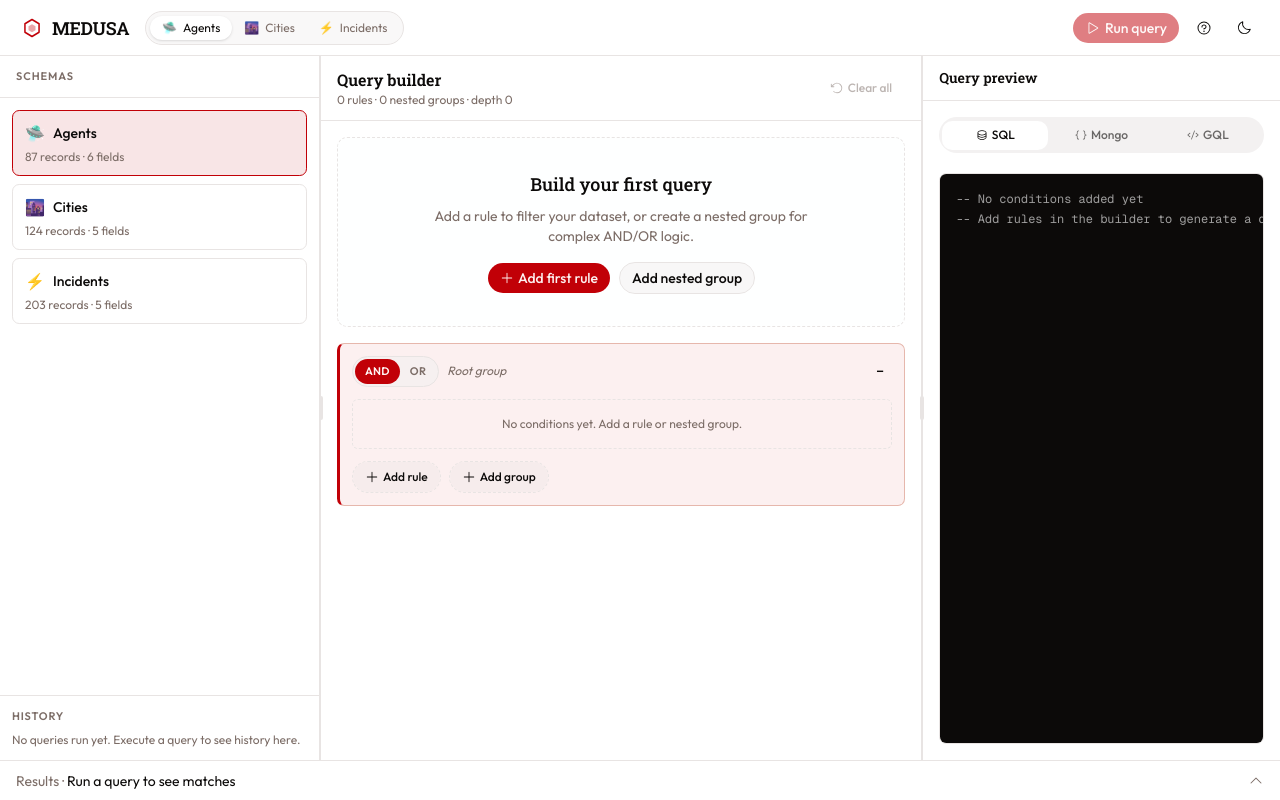
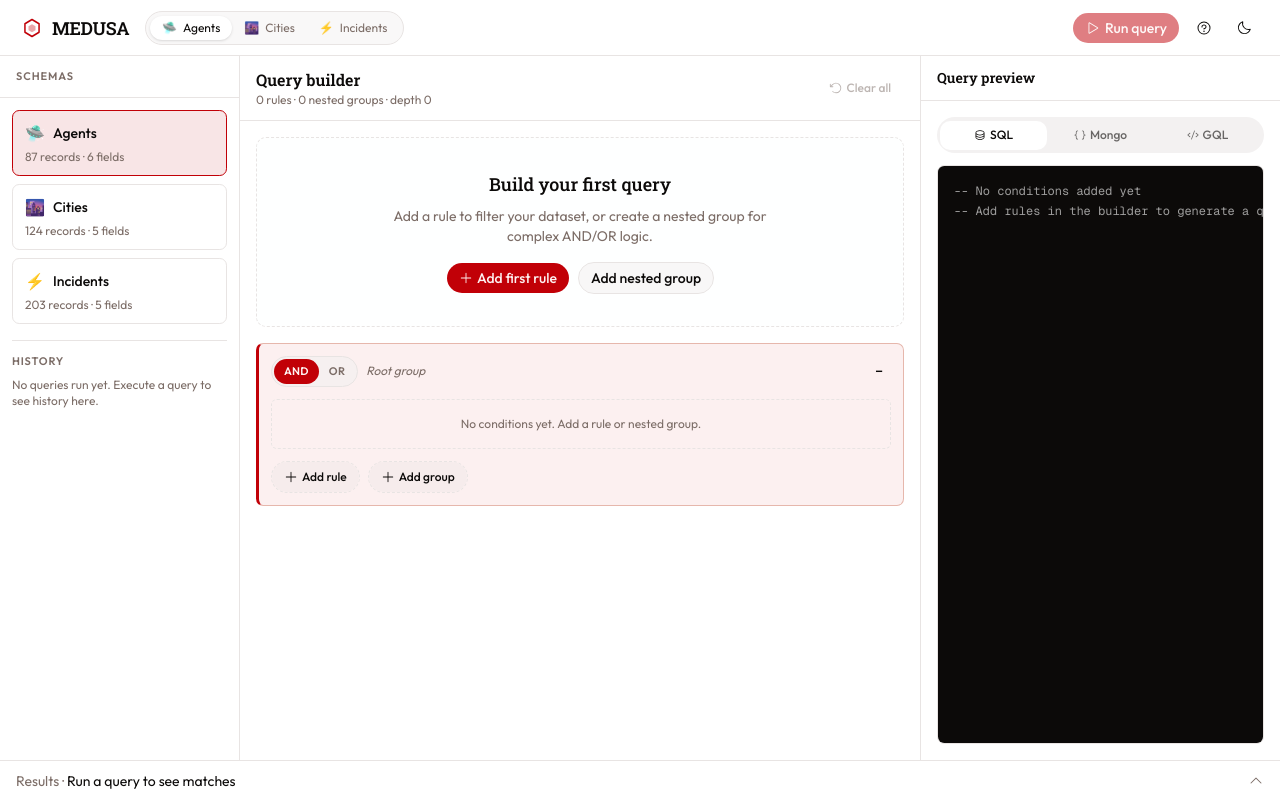
Before and after one commit to Peliah/medusa, a Next.js app: page /builder in a window 1280 px wide. Built offline with nearby package versions, Linux system fonts and the light colour scheme.

Commit message:
fix: fix responsive breakpoints (incorrect resizable min-sizes were forcing ~640px+ width)

```diff
--- a/app/globals.css
+++ b/app/globals.css
@@ -350,13 +350,13 @@
 .builder-shell {
   --builder-header-h: 3.5rem;
   --builder-sidebar-w: 15rem;
-  --builder-preview-w: 22.5rem;
-  --builder-preview-min: 20rem;
-  --builder-preview-max: 30rem;
+  --builder-preview-min: 16rem;
+  --builder-preview-max: 22.5rem;
 
   display: grid;
   grid-template-rows: var(--builder-header-h) minmax(0, 1fr) auto;
   height: 100dvh;
+  overflow: hidden;
   background: var(--background);
   color: var(--foreground);
 }
@@ -366,26 +366,97 @@
   overflow: hidden;
 }
 
-.builder-main-panels {
-  height: 100%;
-}
-
-.builder-main-stack {
+.builder-main-layout {
   display: grid;
-  grid-template-rows: minmax(0, 1fr) clamp(200px, 35vh, 320px);
   height: 100%;
   min-height: 0;
   overflow: hidden;
+  grid-template-areas:
+    "builder"
+    "preview";
+  grid-template-columns: minmax(0, 1fr);
+  grid-template-rows: minmax(0, 1fr) minmax(10rem, 38vh);
 }
 
-.builder-main-stack__builder,
-.builder-main-stack__preview {
+.builder-main-layout__sidebar,
+.builder-main-layout__builder,
+.builder-main-layout__preview {
   min-height: 0;
+  min-width: 0;
   overflow: hidden;
 }
 
-.builder-main-stack__preview {
+.builder-main-layout__builder {
+  grid-area: builder;
+}
+
+.builder-main-layout__preview {
+  grid-area: preview;
   border-top: 1px solid var(--border);
+}
+
+.builder-main-layout__sidebar {
+  display: none;
+}
+
+/* Tablet: builder + preview side by side */
+@media (min-width: 640px) {
+  .builder-main-layout {
+    grid-template-areas: "builder preview";
+    grid-template-columns: minmax(0, 1fr) minmax(
+        var(--builder-preview-min),
+        min(var(--builder-preview-max), 42vw)
+      );
+    grid-template-rows: minmax(0, 1fr);
+  }
+
+  .builder-main-layout__preview {
+    border-top: 0;
+    border-left: 1px solid var(--border);
+  }
+}
+
+/* Desktop: sidebar + builder + preview */
+@media (min-width: 1024px) {
+  .builder-main-layout {
+    grid-template-areas: "sidebar builder preview";
+    grid-template-columns:
+      var(--builder-sidebar-w)
+      minmax(0, 1fr)
+      minmax(var(--builder-preview-min), var(--builder-preview-max));
+    grid-template-rows: minmax(0, 1fr);
+  }
+
+  .builder-main-layout__sidebar {
+    display: block;
+    grid-area: sidebar;
+  }
+
+  .builder-main-layout__preview {
+    border-left: 1px solid var(--border);
+  }
+}
+
+/* Shared scrollable panel regions */
+.builder-panel {
+  display: flex;
+  height: 100%;
+  min-height: 0;
+  width: 100%;
+  flex-direction: column;
+  overflow: hidden;
+}
+
+.builder-panel__header {
+  flex-shrink: 0;
+}
+
+.builder-panel__body {
+  min-height: 0;
+  flex: 1;
+  overflow-x: hidden;
+  overflow-y: auto;
+  overscroll-behavior: contain;
 }
 
 @media (prefers-reduced-motion: reduce) {
--- a/components/layout/builder-header.tsx
+++ b/components/layout/builder-header.tsx
@@ -52,7 +52,7 @@ export function BuilderHeader() {
             className="inline-flex shrink-0 items-center gap-2 font-heading text-lg font-semibold tracking-tight"
           >
             <MedusaHexLogo />
-            <span>MEDUSA</span>
+            <span className="hidden min-[480px]:inline">MEDUSA</span>
           </Link>
 
           <div className="min-w-0 flex-1 [scrollbar-width:none] overflow-x-auto [-ms-overflow-style:none] [&::-webkit-scrollbar]:hidden">
@@ -70,7 +70,9 @@ export function BuilderHeader() {
                   )}
                 >
                   <span>{schema.emoji}</span>
-                  {schema.name}
+                  <span className="hidden min-[540px]:inline">
+                    {schema.name}
+                  </span>
                 </button>
               ))}
             </div>
--- a/components/layout/builder-main.tsx
+++ b/components/layout/builder-main.tsx
@@ -3,63 +3,21 @@
 import { BuilderPreviewPanel } from "@/components/layout/builder-preview-panel"
 import { BuilderSidebar } from "@/components/layout/builder-sidebar"
 import { QueryBuilderPanel } from "@/components/query-builder/query-builder-panel"
-import {
-  ResizableHandle,
-  ResizablePanel,
-  ResizablePanelGroup,
-} from "@/components/ui/resizable"
-import { useIsMobile } from "@/hooks/use-mobile"
 
 export function BuilderMain() {
-  const isMobile = useIsMobile()
+  return (
+    <div className="builder-main-layout">
+      <div className="builder-main-layout__sidebar">
+        <BuilderSidebar />
+      </div>
 
-  if (isMobile) {
-    return (
-      <div className="builder-main-stack">
-        <div className="builder-main-stack__builder">
-          <QueryBuilderPanel />
-        </div>
-        <div className="builder-main-stack__preview">
-          <BuilderPreviewPanel />
-        </div>
+      <div className="builder-main-layout__builder">
+        <QueryBuilderPanel />
       </div>
-    )
-  }
 
-  return (
-    <ResizablePanelGroup
-      id="builder-main"
-      orientation="horizontal"
-      className="builder-main-panels"
-      defaultLayout={{ sidebar: 19, builder: 53, preview: 28 }}
-    >
-      <ResizablePanel
-        id="sidebar"
-        defaultSize={28}
-        minSize="320px"
-        maxSize="480px"
-        className="min-w-0"
-      >
-        <BuilderSidebar />
-      </ResizablePanel>
-
-      <ResizableHandle withHandle />
-
-      <ResizablePanel id="builder" minSize={25} className="min-w-0">
-        <QueryBuilderPanel />
-      </ResizablePanel>
-
-      <ResizableHandle withHandle />
-
-      <ResizablePanel
-        id="preview"
-        defaultSize={28}
-        minSize="320px"
-        maxSize="480px"
-        className="min-w-0"
-      >
+      <div className="builder-main-layout__preview">
         <BuilderPreviewPanel />
-      </ResizablePanel>
-    </ResizablePanelGroup>
+      </div>
+    </div>
   )
 }
--- a/components/layout/builder-preview-panel.tsx
+++ b/components/layout/builder-preview-panel.tsx
@@ -20,8 +20,8 @@ export function BuilderPreviewPanel() {
   const isEmpty = ruleCount === 0
 
   return (
-    <aside className="flex h-full min-h-0 w-full flex-col border-l border-border bg-card">
-      <div className="shrink-0 border-b border-border px-4 py-3">
+    <aside className="builder-panel bg-card">
+      <div className="builder-panel__header border-b border-border px-4 py-3">
         <h2 className="font-heading text-sm font-semibold">Query preview</h2>
       </div>
 
@@ -31,9 +31,9 @@ export function BuilderPreviewPanel() {
           onValueChange={(value) =>
             setPreviewFormat(value as "sql" | "mongo" | "graphql")
           }
-          className="flex min-h-0 flex-1 flex-col"
+          className="flex min-h-0 flex-1 flex-col gap-3 overflow-hidden"
         >
-          <TabsList className="mb-3 h-8 w-full shrink-0">
+          <TabsList className="h-8 w-full shrink-0">
             <TabsTrigger value="sql" className="flex-1 gap-1 text-xs">
               <DatabaseIcon className="size-3" />
               SQL
@@ -52,9 +52,9 @@ export function BuilderPreviewPanel() {
             <TabsContent
               key={format}
               value={format}
-              className="mt-0 min-h-0 flex-1 overflow-hidden"
+              className="mt-0 min-h-0 flex-1 overflow-hidden outline-none"
             >
-              <pre className="h-full min-h-[12rem] overflow-auto rounded-lg border border-border bg-foreground p-4 font-mono text-xs leading-relaxed text-background">
+              <pre className="h-full overflow-auto overscroll-contain rounded-lg border border-border bg-foreground p-4 font-mono text-xs leading-relaxed text-background">
                 {isEmpty ? (
                   <code className="text-background/60">
                     {`-- No conditions added yet\n-- Add rules in the builder to generate a query`}
--- a/components/layout/builder-sidebar.tsx
+++ b/components/layout/builder-sidebar.tsx
@@ -9,13 +9,14 @@ export function BuilderSidebar() {
   const setSchema = useQueryStore((state) => state.setSchema)
 
   return (
-    <aside className="flex h-full min-h-0 w-full flex-col border-r border-border bg-card">
-      <div className="border-b border-border px-4 py-3">
+    <aside className="builder-panel border-r border-border bg-card">
+      <div className="builder-panel__header border-b border-border px-4 py-3">
         <p className="text-[11px] font-semibold tracking-[0.08em] text-muted-foreground uppercase">
           Schemas
         </p>
       </div>
-      <div className="flex-1 space-y-2 overflow-y-auto p-3">
+      <div className="builder-panel__body p-3">
+        <div className="space-y-2">
           {schemas.map((schema) => (
             <button
               key={schema.id}
@@ -39,7 +40,7 @@ export function BuilderSidebar() {
           ))}
         </div>
 
-      <div className="border-t border-border p-3">
+        <div className="mt-4 border-t border-border pt-3">
           <p className="text-[11px] font-semibold tracking-[0.08em] text-muted-foreground uppercase">
             History
           </p>
@@ -47,6 +48,7 @@ export function BuilderSidebar() {
             No queries run yet. Execute a query to see history here.
           </p>
         </div>
+      </div>
     </aside>
   )
 }
--- a/components/query-builder/query-builder-panel.tsx
+++ b/components/query-builder/query-builder-panel.tsx
@@ -23,8 +23,8 @@ export function QueryBuilderPanel() {
   const maxDepth = getMaxDepth(tree)
 
   return (
-    <main className="flex min-w-0 flex-1 flex-col overflow-hidden bg-background">
-      <div className="flex flex-wrap items-center justify-between gap-3 border-b border-border px-4 py-3">
+    <main className="builder-panel bg-background">
+      <div className="builder-panel__header flex flex-wrap items-center justify-between gap-3 border-b border-border px-4 py-3">
         <div>
           <h1 className="font-heading text-base font-semibold">
             Query builder
@@ -47,7 +47,7 @@ export function QueryBuilderPanel() {
         </Button>
       </div>
 
-      <div className="flex-1 overflow-y-auto p-4">
+      <div className="builder-panel__body p-4">
         {ruleCount === 0 && groupCount === 0 ? (
           <div className="mb-4 rounded-xl border border-dashed border-border bg-card/50 px-4 py-8 text-center">
             <p className="font-heading text-lg font-medium">
```
Lines whose indentation alone changed are shown as unchanged.
